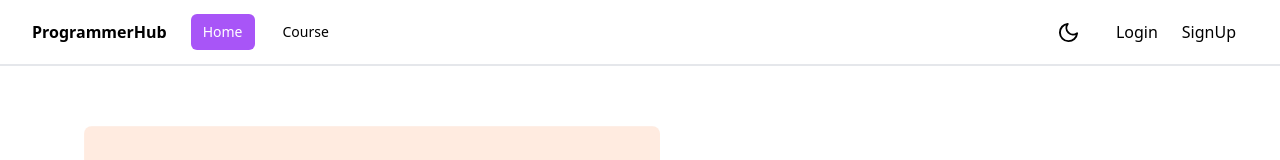
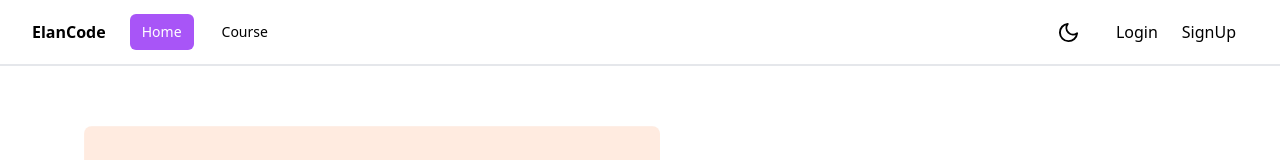
Before and after one commit to SaiSharan2005/Youtube_Suggestion_Next.js, a Next.js app: page / in a window 1280 px wide. Shown: the top 160 px of the page. Built offline with nearby package versions, Linux system fonts and the light colour scheme; no server answers.

Commit message:
changed programmerhub to elancode

```diff
--- a/src/components/Navbar.tsx
+++ b/src/components/Navbar.tsx
@@ -54,7 +54,7 @@ function Navbar() {
             <div className="flex flex-1 items-center justify-center sm:items-stretch sm:justify-start">
               <div className="flex flex-shrink-0 items-center">
                 {/* <Image className="h-8 w-auto" src="https://tailwindui.com/Image/logos/mark.svg?color=indigo&shade=500" alt="Your Company" width={20} height={10} /> */}
-                <p className='font-bold'>ProgrammerHub</p>
+                <p className='font-bold'>ElanCode</p>
               </div>
 
               <div className="hidden sm:ml-6 sm:block">
```
